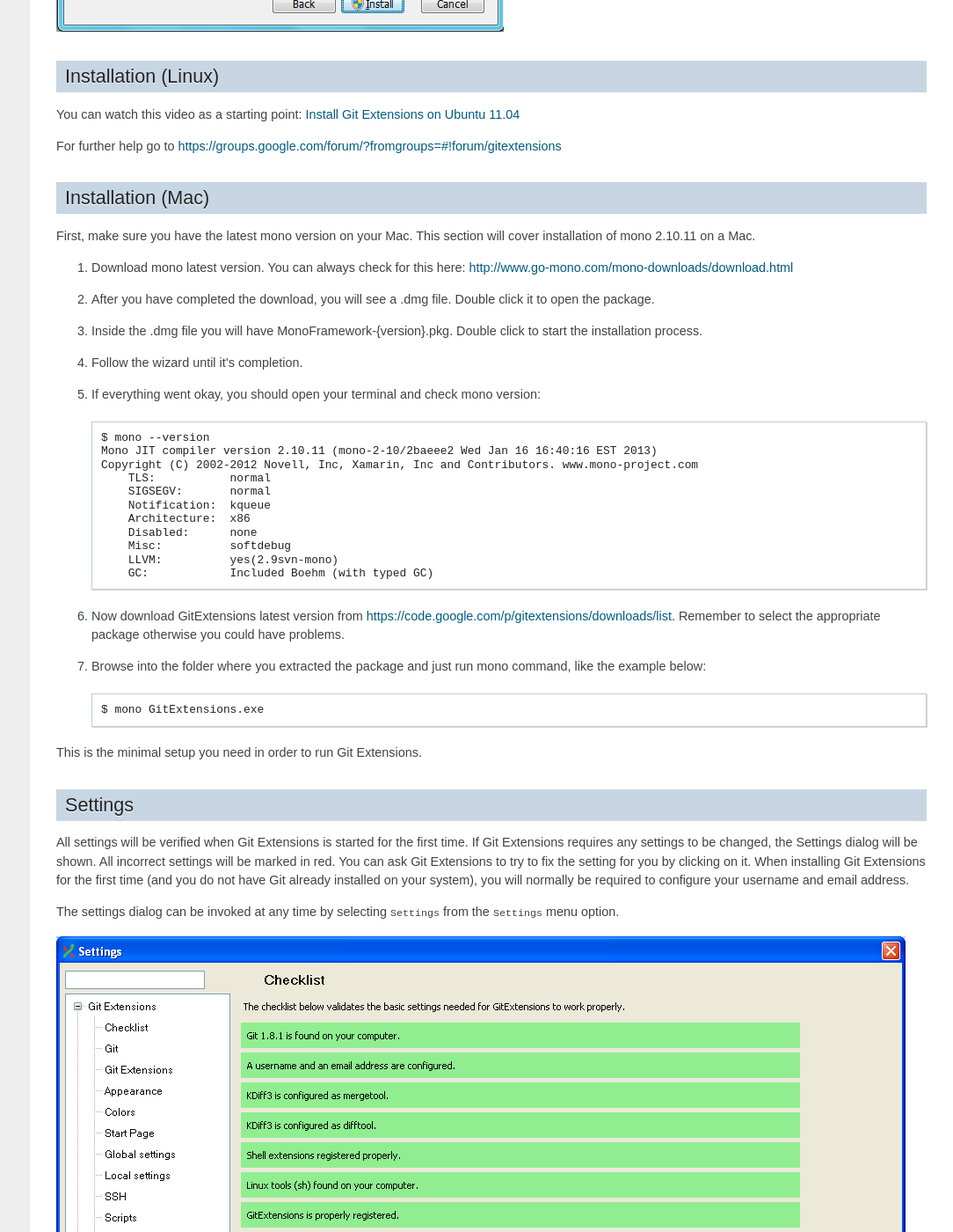
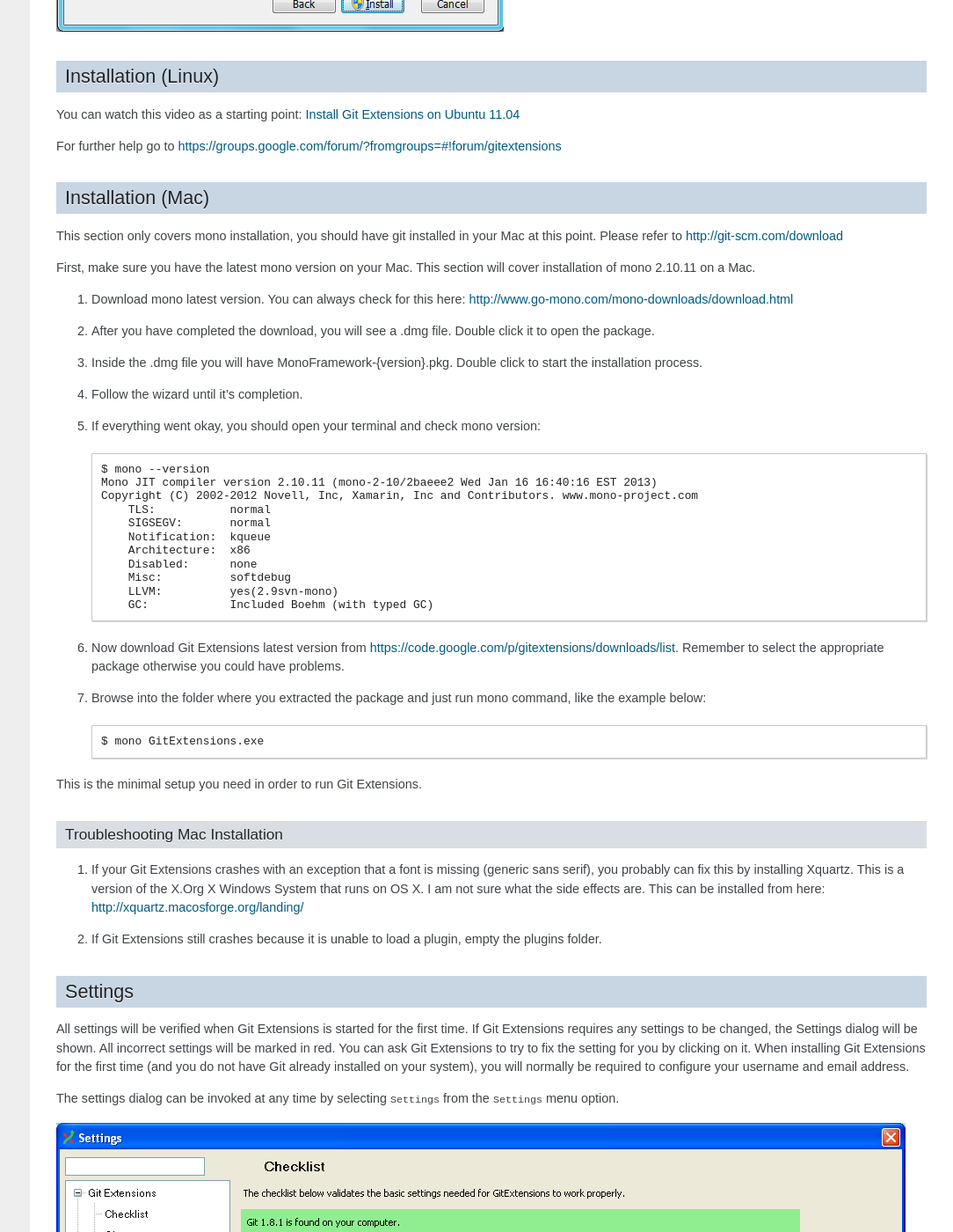
Before and after one commit to martinqt/GitExtensionsDoc, a Sphinx documentation site: the page built from source/getting_started.rst, in a window 1280 px wide and 1400 px high, scrolled down 2842 px. Shown: the whole window at 88% size, without its empty margins (196-1280 px from the left). Built offline with Sphinx 7.4.7, drawn with Linux system fonts in a browser that asks for light colours; some of the changed text lies outside the part shown.

Commit message:
Adding troubleshooting section on mac installation
This troubleshooting section gathers information found on issue #38 on
GitExtensionsDocs while installing mac version of GitExtensions.

fixing typos and words after review

fixing another typo

```diff
--- a/source/getting_started.rst
+++ b/source/getting_started.rst
@@ -39,6 +39,8 @@
 Installation (Mac)
 ------------------
 
+This section only covers mono installation, you should have git installed in your Mac at this point. Please refer to http://git-scm.com/download
+
 First, make sure you have the latest mono version on your Mac. This section will cover installation of mono 2.10.11 on a Mac.
 
 1) Download mono latest version. You can always check for this here: http://www.go-mono.com/mono-downloads/download.html
@@ -59,12 +61,18 @@
         LLVM:          yes(2.9svn-mono)
         GC:            Included Boehm (with typed GC)
 
-6) Now download GitExtensions latest version from https://code.google.com/p/gitextensions/downloads/list. Remember to select the appropriate package otherwise you could have problems.
+6) Now download Git Extensions latest version from https://code.google.com/p/gitextensions/downloads/list. Remember to select the appropriate package otherwise you could have problems.
 7) Browse into the folder where you extracted the package and just run mono command, like the example below::
 
     $ mono GitExtensions.exe
 
 This is the minimal setup you need in order to run Git Extensions.
+
+Troubleshooting Mac Installation
+^^^^^^^^^^^^^^^^^^^^^^^^^^^^^^^^
+
+1) If your Git Extensions crashes with an exception that a font is missing (generic sans serif), you probably can fix this by installing Xquartz. This is a version of the X.Org X Windows System that runs on OS X. I am not sure what the side effects are. This can be installed from here: http://xquartz.macosforge.org/landing/
+2) If Git Extensions still crashes because it is unable to load a plugin, empty the plugins folder.
 
 .. _settings:
 
```
